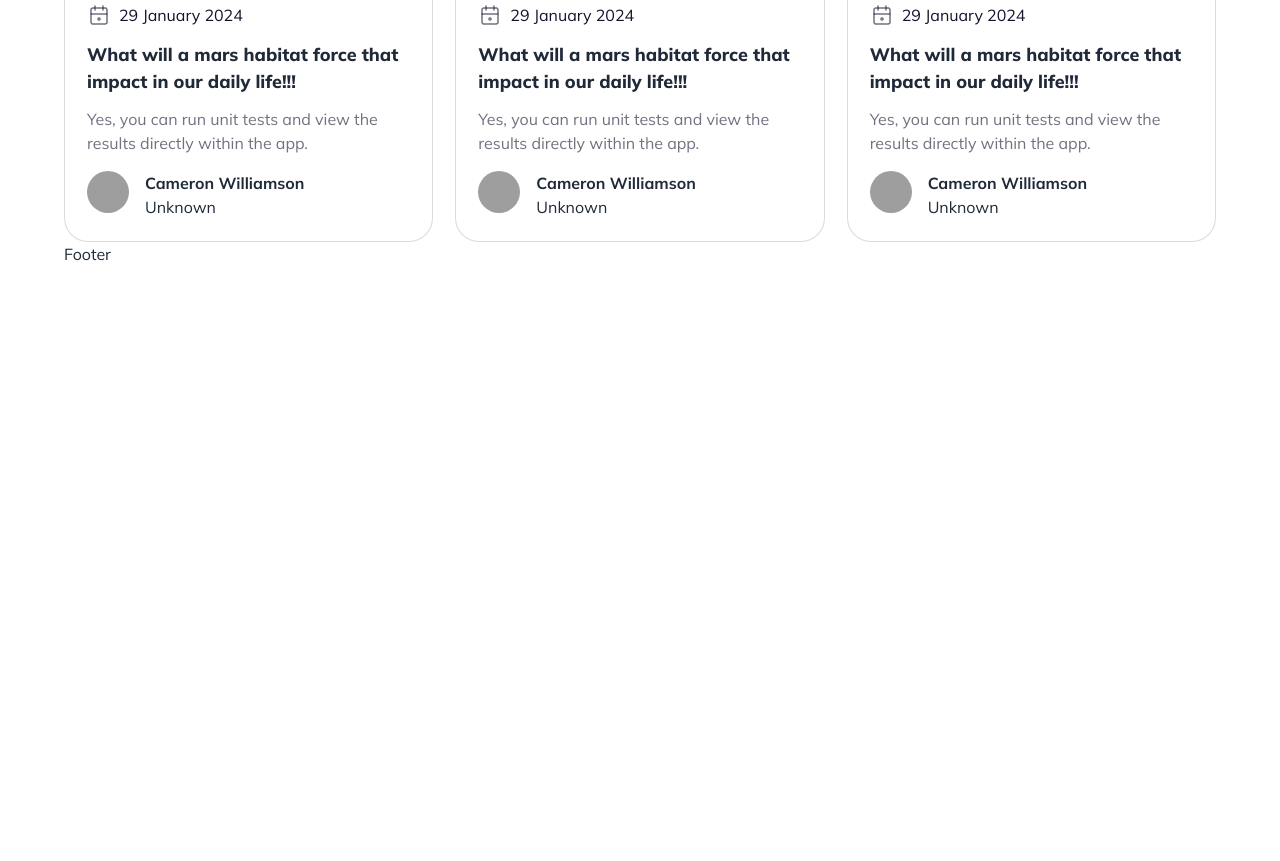
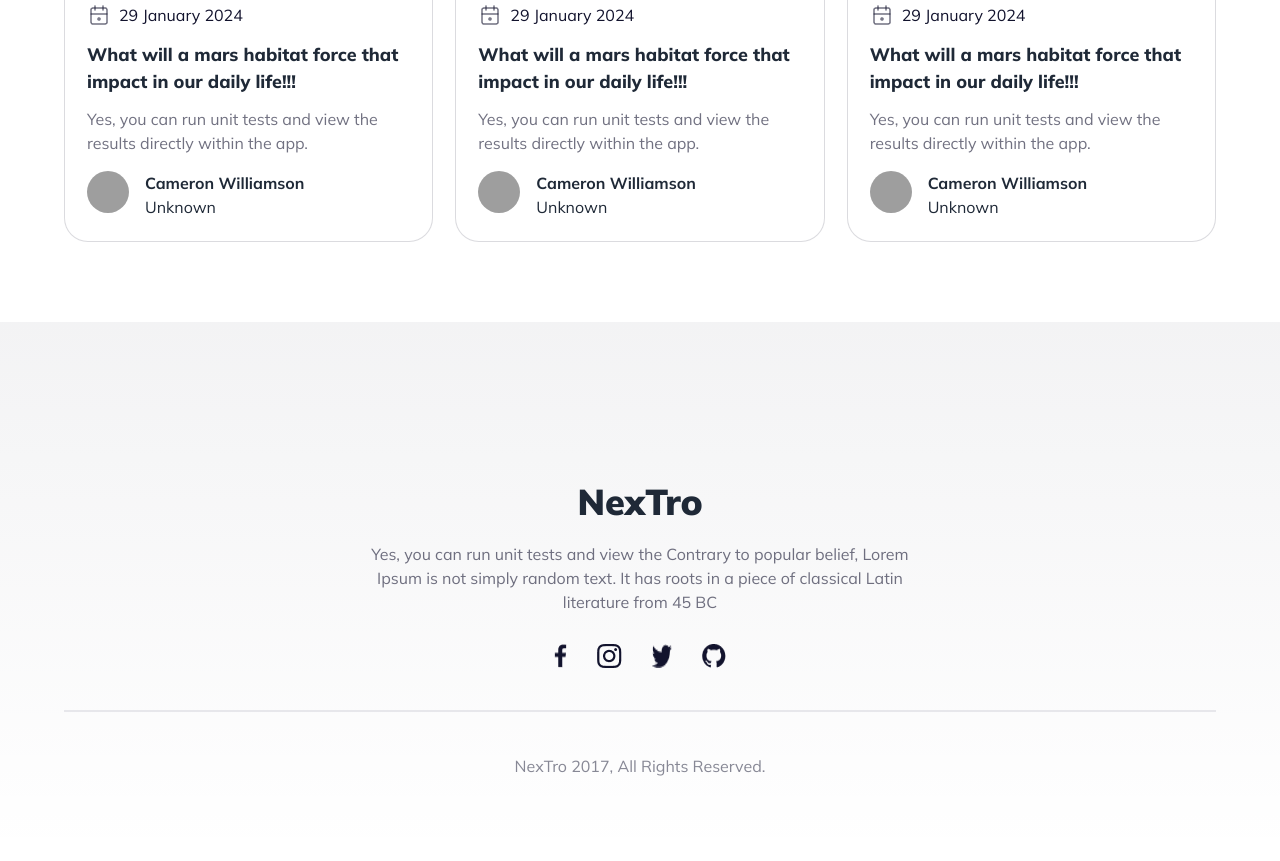
Before and after one commit to roushan-sheik/nextro-fourm, a plain HTML site: page index.html in a window 1280 px wide. Shown: the part 1578-2439 px from the top of the page. Drawn offline with nearby package versions, Linux system fonts and the light colour scheme; grey boxes are pictures that could not be loaded.

Commit message:
Footer section added

```diff
--- a/index.html
+++ b/index.html
@@ -333,11 +333,29 @@
       <!--======== Latest post card container ends ========-->
     </section>
   </main>
-  <footer>
-    <div class="main_container">Footer</div>
+  <footer class="mt-[80px]">
+    <div class="main_container lg:py-20 py-10">
+      <!--======== Footer Header content ========-->
+      <div class="mt-20 flex flex-col items-center">
+        <h2 class="font-[900] lg:text-4xl text-3xl mb-5 text-center">NexTro</h2>
+        <p class="text-base lg:w-[50%] w-[80%] text-center text-[#12132d99]">Yes, you can run unit tests and view the
+          Contrary to popular belief, Lorem Ipsum is not simply random text. It has roots in a piece of classical Latin
+          literature
+          from 45 BC</p>
+      </div>
+      <!--========Footer Icon box========-->
+      <div class="flex mt-[1.875rem] gap-[1.875rem] justify-center">
+        <img class="cursor-pointer" src="./assets/icons/2.png" alt="">
+        <img class="cursor-pointer" src="./assets/icons/3.png" alt="">
+        <img class="cursor-pointer" src="./assets/icons/1.png" alt="">
+        <img class="cursor-pointer" src="./assets/icons/4.png" alt="">
+      </div>
+      <!-- Solid horizontally border   -->
+      <div class="solid_border my-[2.625rem]"></div>
+      <!-- Copyright  -->
+      <h4 class="text-base text-center" style="color: rgba(18, 19, 45, 0.5);">NexTro 2017, All Rights Reserved.</h4>
+    </div>
   </footer>
-
-  <div class="h-screen"></div>
 </body>
 
 </html>
--- a/styles/style.css
+++ b/styles/style.css
@@ -111,6 +111,16 @@ h1 h2 h3 h4 {
   border: 1px solid rgba(18, 19, 45, 0.15);
   background: rgb(255, 255, 255);
 }
+footer {
+  background: linear-gradient(
+    180deg,
+    rgba(18, 19, 45, 0.05),
+    rgba(18, 19, 45, 0) 100%
+  );
+}
+.solid_border {
+  border: 1px solid rgba(48, 50, 94, 0.1);
+}
 .random {
   color: #ffffffcc;
   color: #12132dcc;
```
Also changed, not shown: assets/icons/1.png (added), assets/icons/2.png (added), assets/icons/3.png (added), assets/icons/4.png (added).
